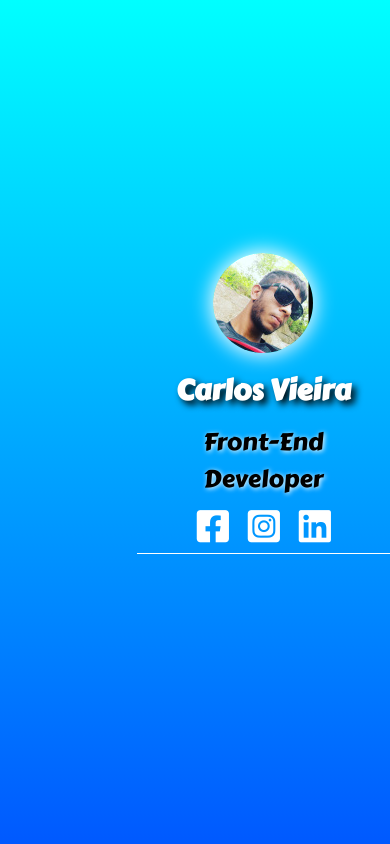
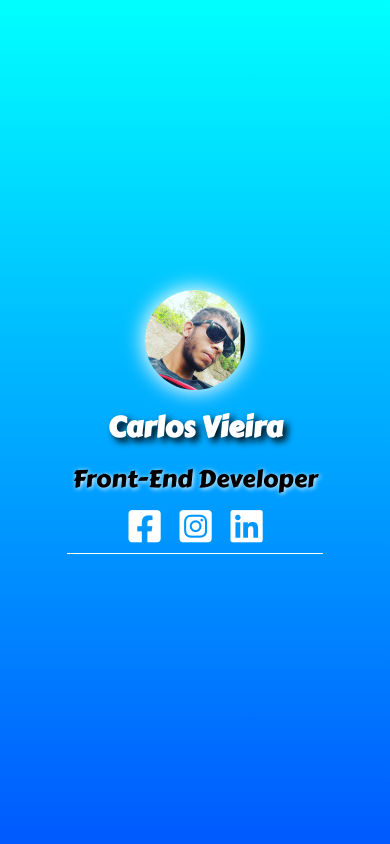
Before and after one commit to Carlos-mg-19/Portf-lio-Carlos, a plain HTML site: page index.html in a window 390 px wide. Shown: the top 844 px of the page. Drawn offline with Linux system fonts and the light colour scheme; a web font is replaced by a local one.

Commit message:
Update style.css

```diff
--- a/estilos/style.css
+++ b/estilos/style.css
@@ -190,7 +190,7 @@ body{
 .Habilidades .container{
     display: flex;
     justify-content: center;
-    padding: 20px;
+    padding: 48px;
 }
  .title{
     height: 150px;
@@ -295,10 +295,9 @@ circle:nth-child(2){
 
 @media only screen and (max-width: 600px){
 
-    .header .container .box-container{
-        position: absolute;
-        top: 30%;
-        left: 35%;
+    .header .container {
+       display: flex;
+       justify-content: center;
     }
 
     .container .box-container .text h1{
@@ -349,4 +348,7 @@ circle:nth-child(2){
      .biography .container .box-container .text-biography h4 p{
         padding: 10px 0;
      }
+     .Habilidades .container .box {
+
+     }
 }
```
